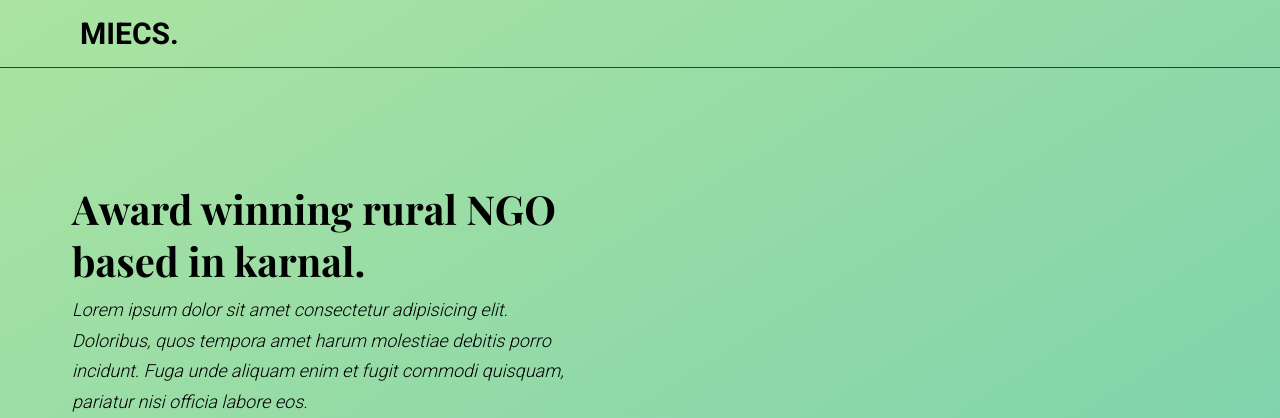
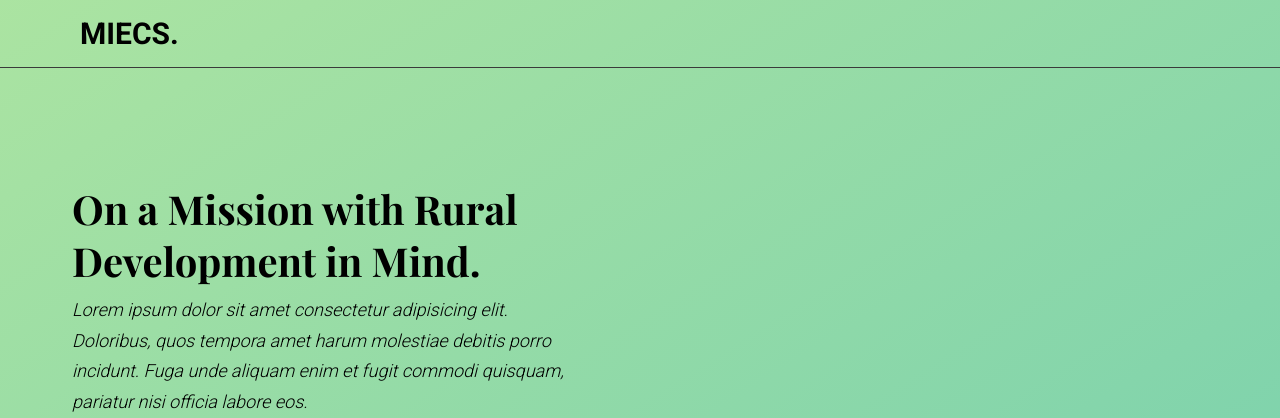
Before and after one commit to codewithmero/MIECS, a website: page index.html in a window 1280 px wide. Shown: the top 418 px of the page. Drawn offline with nearby package versions, Linux system fonts and the light colour scheme.

Commit message:
changed the website tagline.

```diff
--- a/index.html
+++ b/index.html
@@ -81,7 +81,7 @@
         <img src="./img/hero.png" alt="a woman smiling" class="hero__img">
 
         <div class="hero">
-            <h1 class="hero__title">Award winning rural NGO based in karnal.</h1>
+            <h1 class="hero__title">On a Mission with Rural Development in Mind.</h1>
             <p class="hero__description u-margin-top-short">Lorem ipsum dolor sit amet consectetur adipisicing elit. Doloribus, quos tempora amet harum molestiae debitis porro incidunt. Fuga unde aliquam enim et fugit commodi quisquam, pariatur nisi officia labore eos.</p>
             <a href="#" class="button button__primary button__round u-margin-top-medium">Have a tour</a>
         </div>
```
